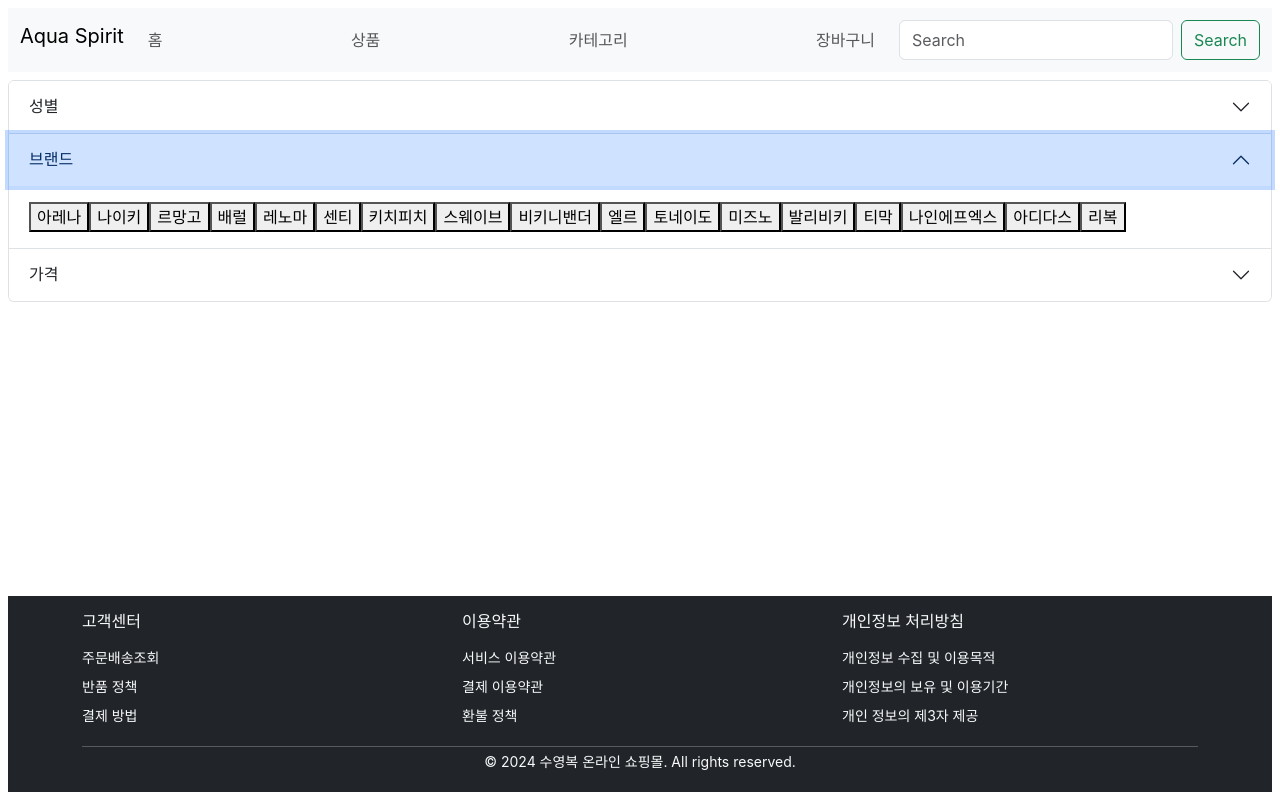
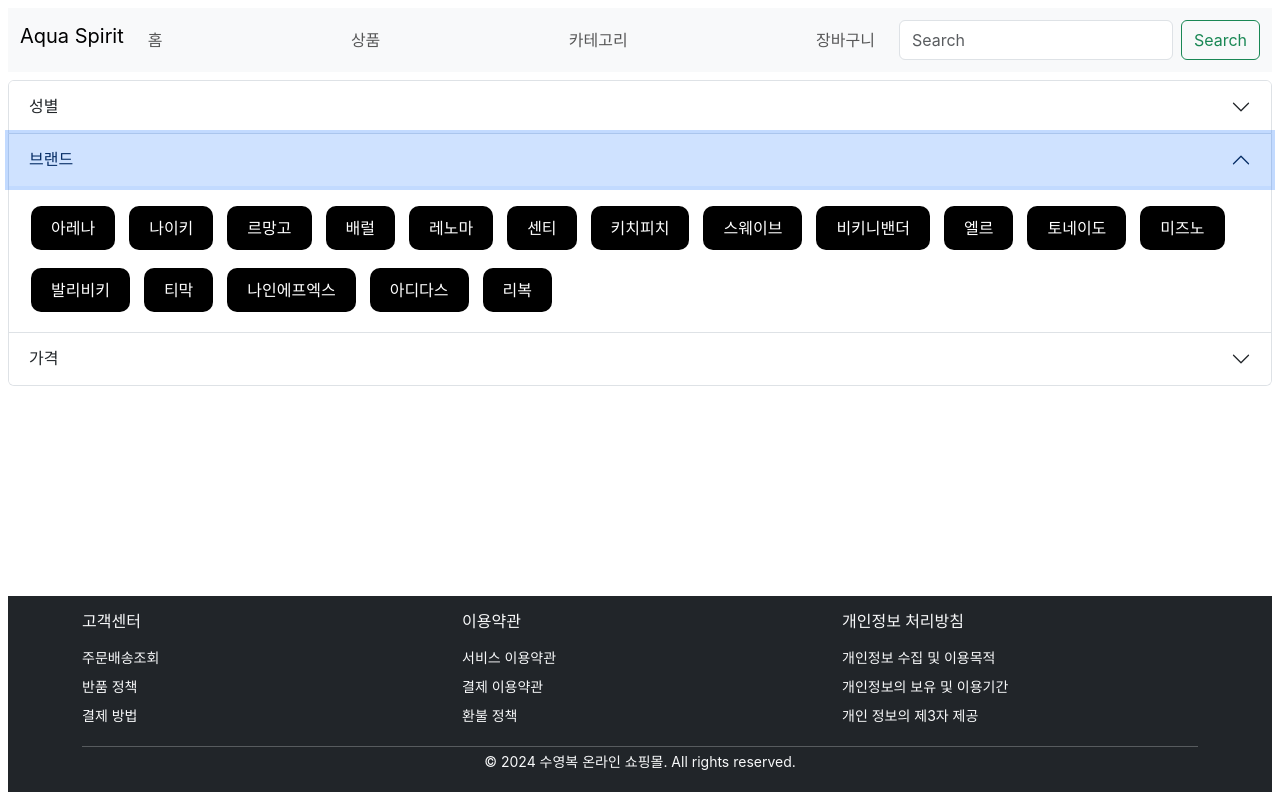
Before and after one commit to Kooinmo25/project02, a React (Create React App) app: page /category in a window 1280 px wide. Both pictures are taken after a click on the button "브랜드". Built offline with nearby package versions, Linux system fonts and the light colour scheme; the HTML template or start-up script is replaced by a standard one.

Commit message:
css style

```diff
--- /dev/null
+++ b/src/component/category/Category.css
@@ -0,0 +1,23 @@
+.button-container {
+    display: flex;
+    flex-wrap: wrap;
+    gap: 10px;
+}
+
+.button {
+    background-color: black;
+    border: none;
+    color: white;
+    padding: 10px 20px;
+    text-align: center;
+    text-decoration: none;
+    display: inline-block;
+    font-size: 16px;
+    margin: 4px 2px;
+    cursor: pointer;
+    border-radius: 10px;
+}
+
+.button:hover {
+    background-color: red;
+}
--- a/src/component/category/Category.js
+++ b/src/component/category/Category.js
@@ -1,6 +1,7 @@
 import { useState } from 'react';
 import Accordion from 'react-bootstrap/Accordion';
 import Get from './Get';
+import "./Category.css";
 
 function Category() {
     const [selectedCategory, setSelectedCategory] = useState(null);
@@ -12,48 +13,53 @@ function Category() {
         setBrand(category); // 브랜드 상태 업데이트
     };
 
-
     return (
         <>
             <Get brand={brand} />
             <Accordion defaultActiveKey="0">
                 <Accordion.Item eventKey="0">
-                    <Accordion.Header>성별</Accordion.Header>
-                    <Accordion.Body>
-                        <button onClick={() => handleCategoryClick('남성')}>남성</button>
-                        <button onClick={() => handleCategoryClick('여성')}>여성</button>
+                    <Accordion.Header className="categoryHeader">성별</Accordion.Header>
+                    <Accordion.Body className="categoryBody">
+                        <div className="button-container">
+                            <button className="button" onClick={() => handleCategoryClick('남성')}>남성</button>
+                            <button className="button" onClick={() => handleCategoryClick('여성')}>여성</button>
+                        </div>
                     </Accordion.Body>
                 </Accordion.Item>
 
                 <Accordion.Item eventKey="1">
-                    <Accordion.Header>브랜드</Accordion.Header>
-                    <Accordion.Body>
-                        <button onClick={() => handleCategoryClick('아레나')}>아레나</button>
-                        <button onClick={() => handleCategoryClick('나이키')}>나이키</button>
-                        <button onClick={() => handleCategoryClick('르망고')}>르망고</button>
-                        <button onClick={() => handleCategoryClick('배럴')}>배럴</button>
-                        <button onClick={() => handleCategoryClick('후그')}>레노마</button>
-                        <button onClick={() => handleCategoryClick('센티')}>센티</button>
-                        <button onClick={() => handleCategoryClick('키치피치')}>키치피치</button>
-                        <button onClick={() => handleCategoryClick('스웨이브')}>스웨이브</button>
-                        <button onClick={() => handleCategoryClick('비키니밴더')}>비키니밴더</button>
-                        <button onClick={() => handleCategoryClick('엘르')}>엘르</button>
-                        <button onClick={() => handleCategoryClick('토네이도')}>토네이도</button>
-                        <button onClick={() => handleCategoryClick('미즈노')}>미즈노</button>
-                        <button onClick={() => handleCategoryClick('발리비키')}>발리비키</button>
-                        <button onClick={() => handleCategoryClick('티막')}>티막</button>
-                        <button onClick={() => handleCategoryClick('나인에프엑스')}>나인에프엑스</button>
-                        <button onClick={() => handleCategoryClick('아디다스')}>아디다스</button>
-                        <button onClick={() => handleCategoryClick('리복')}>리복</button>
+                    <Accordion.Header className="categoryHeader">브랜드</Accordion.Header>
+                    <Accordion.Body className="categoryBody">
+                        <div className="button-container">
+                            <button className="button" onClick={() => handleCategoryClick('아레나')}>아레나</button>
+                            <button className="button" onClick={() => handleCategoryClick('나이키')}>나이키</button>
+                            <button className="button" onClick={() => handleCategoryClick('르망고')}>르망고</button>
+                            <button className="button" onClick={() => handleCategoryClick('배럴')}>배럴</button>
+                            <button className="button" onClick={() => handleCategoryClick('후그')}>레노마</button>
+                            <button className="button" onClick={() => handleCategoryClick('센티')}>센티</button>
+                            <button className="button" onClick={() => handleCategoryClick('키치피치')}>키치피치</button>
+                            <button className="button" onClick={() => handleCategoryClick('스웨이브')}>스웨이브</button>
+                            <button className="button" onClick={() => handleCategoryClick('비키니밴더')}>비키니밴더</button>
+                            <button className="button" onClick={() => handleCategoryClick('엘르')}>엘르</button>
+                            <button className="button" onClick={() => handleCategoryClick('토네이도')}>토네이도</button>
+                            <button className="button" onClick={() => handleCategoryClick('미즈노')}>미즈노</button>
+                            <button className="button" onClick={() => handleCategoryClick('발리비키')}>발리비키</button>
+                            <button className="button" onClick={() => handleCategoryClick('티막')}>티막</button>
+                            <button className="button" onClick={() => handleCategoryClick('나인에프엑스')}>나인에프엑스</button>
+                            <button className="button" onClick={() => handleCategoryClick('아디다스')}>아디다스</button>
+                            <button className="button" onClick={() => handleCategoryClick('리복')}>리복</button>
+                        </div>
                     </Accordion.Body>
                 </Accordion.Item>
 
                 <Accordion.Item eventKey="2">
-                    <Accordion.Header>가격</Accordion.Header>
-                    <Accordion.Body>
-                        <button onClick={() => handleCategoryClick('가격')}>1만원 ~ 2만원</button>
-                        <button onClick={() => handleCategoryClick('가격')}>2만원 ~ 4만원</button>
-                        <button onClick={() => handleCategoryClick('가격')}>4만원 ~ 8만원</button>
+                    <Accordion.Header className="categoryHeader">가격</Accordion.Header>
+                    <Accordion.Body className="categoryBody">
+                        <div className="button-container">
+                            <button className="button" onClick={() => handleCategoryClick('가격')}>1만원 ~ 2만원</button>
+                            <button className="button" onClick={() => handleCategoryClick('가격')}>2만원 ~ 4만원</button>
+                            <button className="button" onClick={() => handleCategoryClick('가격')}>4만원 ~ 8만원</button>
+                        </div>
                     </Accordion.Body>
                 </Accordion.Item>
             </Accordion>
--- a/src/component/category/Get.js
+++ b/src/component/category/Get.js
@@ -19,8 +19,9 @@ function Get({ brand }) { // props로 brand 받기
             })
                 .then((response) => response.json())
                 .then((json) => setlist(json.items));
+            console.log(list);
         }
-    }, [brand]); // brand 값이 변경될 때마다 실행
+    }, [brand, list]); // brand 값이 변경될 때마다 실행
 
     return (
 
```
Also changed, not shown: src/osh_img/arena.png (added).
